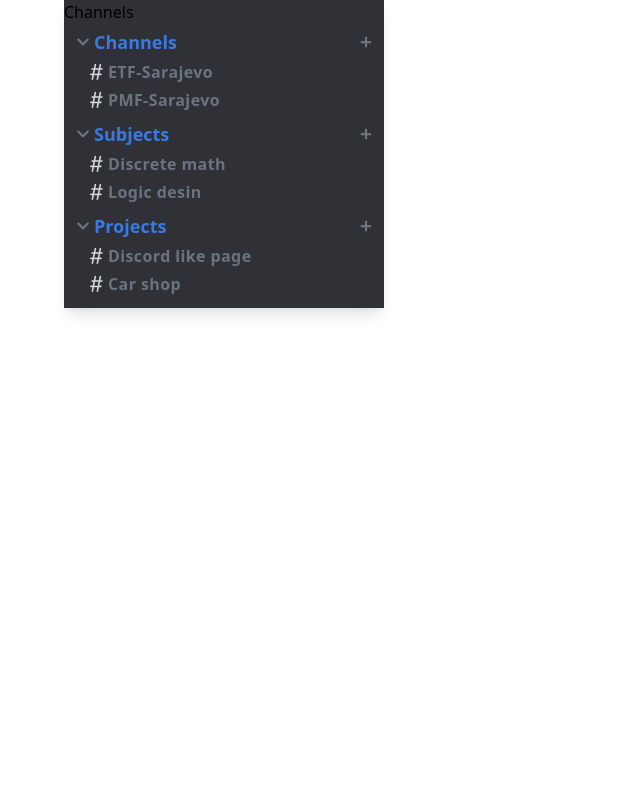
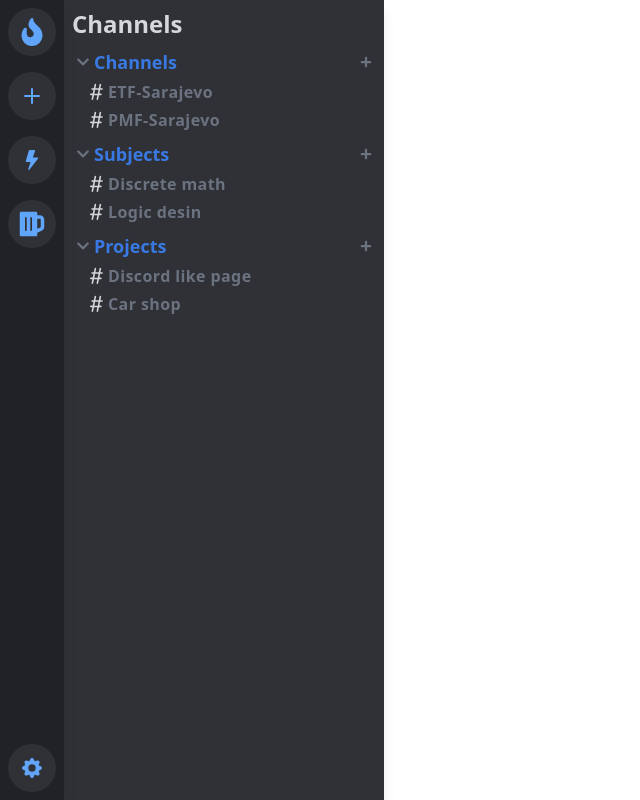
Before and after one commit to nedimkrupalija/tailwind-discord, a React (Create React App) app: page / in a window 1280 px wide. Shown: the whole page, without its empty margins (0-640 px from the left). Built offline with nearby package versions, Linux system fonts and the light colour scheme.

Commit message:
Added top navbar

```diff
--- a/src/App.js
+++ b/src/App.js
@@ -1,10 +1,12 @@
 import SideBar from './SideBar';
 import ChannelBar from './ChannelBar';
+import ContentContainer from './ContentContainer';
 function App() {
   return (
       <div className="flex">
-          {/* <SideBar/> */}
+          <SideBar/>
           <ChannelBar/>
+          <ContentContainer/>
       </div>
   );
 }
--- /dev/null
+++ b/src/ContentContainer.jsx
@@ -0,0 +1,10 @@
+
+
+const ContentContainer = () =>{
+
+
+
+};
+
+
+export default ContentContainer;
--- /dev/null
+++ b/src/TopNavigation.jsx
@@ -0,0 +1,34 @@
+import{
+    FaSearch,
+    FaHashtag,
+    FaRegBell,
+    FaUserCircle,
+} from 'react-icons/fa';
+
+
+const TopNavigation = () => {
+    return (
+        <div className='top-navigation'>
+            <HashtagIcon/>
+            <Title/>
+            <Search/>
+            <BellIcon/>
+            <UserCircle/>
+        </div>
+    );
+};
+
+const Search = () =>{
+    <div className='search'>
+        <input className='search-input' type='text' placeholder='Search...'></input>
+        <FaSearch size='18' className='text-secondary my-auto'/>
+    </div>
+};
+
+const BellIcon = () => <FaRegBell size='24' className='top-navigation-icon'/>
+const UserCircle = () => <FaUserCircle size='24' className='top-navigation-icon'/>
+const HashtagIcon = () => <FaHashtag size='20' className='title-hashtag'/>
+const Title = () => <h5 className='title-text'>Discord example</h5>
+
+
+export default TopNavigation;
--- a/src/index.css
+++ b/src/index.css
@@ -27,7 +27,7 @@
   }
 
   .channel-bar{
-    @apply w-80 h-auto m-0 ml-16 bg-gray-800
+    @apply w-80 h-screen m-0 ml-16 bg-gray-800
     overflow-hidden;
 
   }
@@ -66,11 +66,21 @@
     hover:text-gray-100
     cursor-pointer;
   }
-  ::-webkit-scrollbar{
-    background-color: transparent;
+  .channel-block{
+    @apply flex items-start justify-start
+    p-1 ml-1 mt-1
   }
-  ::-webkit-scrollbar-thumb{
-    @apply bg-green-400;
-    }
+  .channel-block-text{
+    @apply text-gray-400 text-2xl font-semibold
+    cursor-default transition duration-200 ease-in-out
+    hover:text-gray-100
+  }
 
 }
+
+::-webkit-scrollbar{
+  background-color: transparent;
+}
+::-webkit-scrollbar-thumb{
+  @apply bg-green-400;
+  }
```
